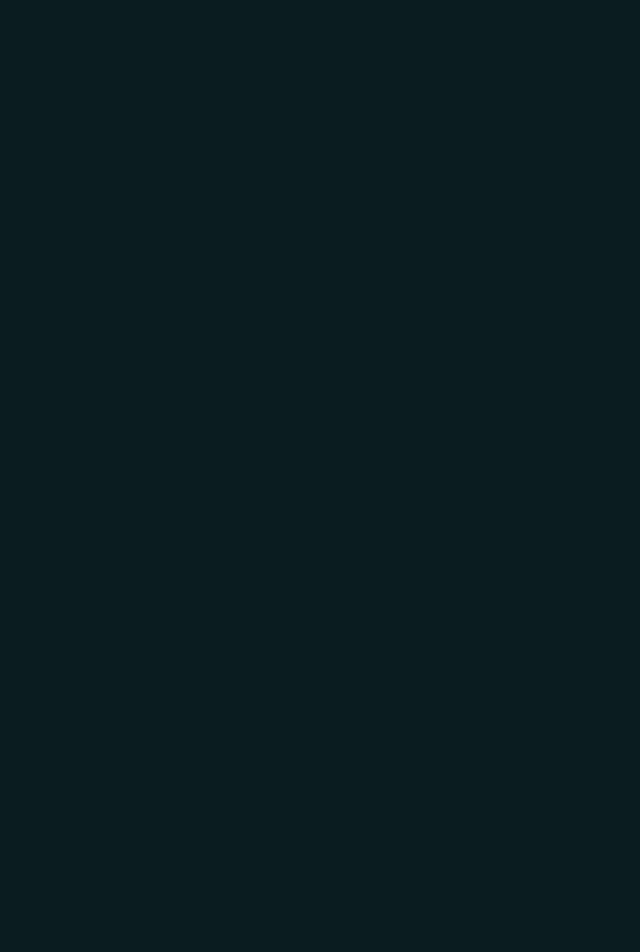
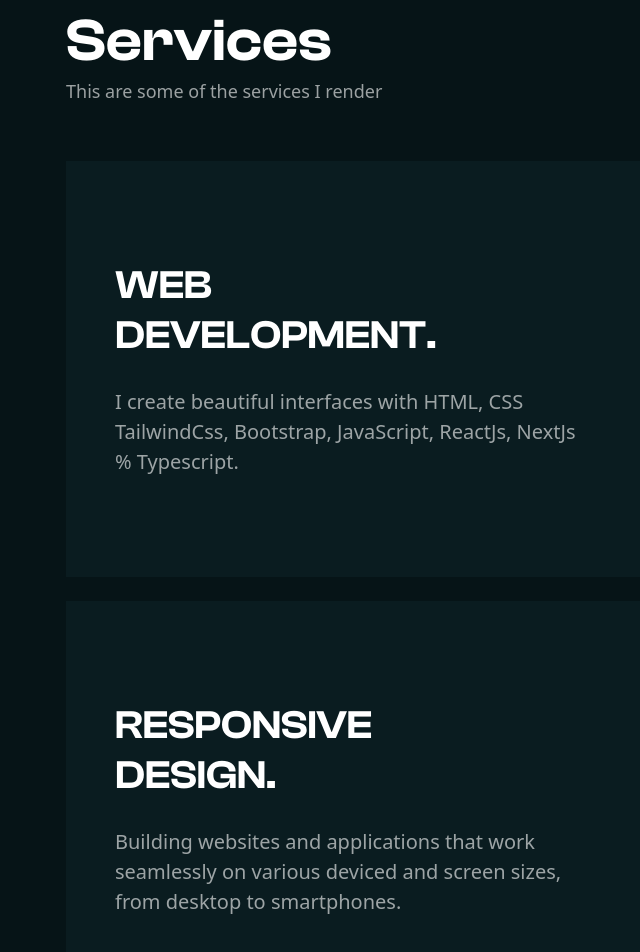
Before and after one commit to Victorola-coder/VickyJay, a React (Vite) app: page / in a window 1280 px wide. Shown: the part 670-1622 px from the top of the page, without its empty margins (10-650 px from the left). Before the commit the page ends 800 px from the top, so only its background shows below. Built offline with nearby package versions, Linux system fonts and the light colour scheme.

Commit message:
installed tailwindcss-border-gradients

```diff
--- a/package.json
+++ b/package.json
@@ -14,7 +14,8 @@
     "framer-motion": "^10.15.1",
     "react": "^18.2.0",
     "react-dom": "^18.2.0",
-    "react-router-dom": "^6.14.2"
+    "react-router-dom": "^6.14.2",
+    "tailwindcss-border-gradients": "^2.0.3"
   },
   "devDependencies": {
     "@types/react": "^18.2.14",
--- a/src/Pages/Home.jsx
+++ b/src/Pages/Home.jsx
@@ -1,13 +1,15 @@
-import Hero from '../components/Hero'
-import Navbar from '../components/Navbar'
+import Hero from "../components/Hero";
+import Navbar from "../components/Navbar";
+import Services from "../components/Services";
 
 function Home() {
   return (
     <main>
-      <Navbar/>
-      <Hero/>
+      <Navbar />
+      <Hero />
+      <Services />
     </main>
-  )
+  );
 }
 
-export default Home
+export default Home;
--- a/src/assets/Icons.jsx
+++ b/src/assets/Icons.jsx
@@ -118,7 +118,7 @@ export const LinkedIcon = ({ className }) => {
   );
 };
 
-export function InIcon({className}) {
+export function InIcon({ className }) {
   return (
     <svg
       viewBox="0 0 512 512"
--- a/src/components/Hero.jsx
+++ b/src/components/Hero.jsx
@@ -31,7 +31,9 @@ const Hero = () => {
                 ensuring a seamless web experience for clients across africa.
               </p>
               <p className={`max-w-[319px]`}>
-                Highly skilled at progressive enhancement, design systems & UI Engineering.
+                Highly skilled at progressive enhancement, design systems & UI
+                Engineering - performance and scalability are top objectives on
+                my radar.
               </p>
             </div>
             <div className="mt-[35px] md:mt-[65px] flex justify-start items-center  gap-[26px] md:gap-[40px]">
@@ -83,16 +85,15 @@ const Hero = () => {
                   className={`w-[30px] h-[30px] rounded-full border-[#1ED760] border-solid border-[2px] p-0.5  transition-all duration-700 hover:bg-[#CFFAFF]`}
                 />
               </motion.a>
-
             </div>
           </div>
           <div className="mt-[2.5rem]">
             <div className="relative w-max flex flex-col justify-center">
-             <motion.div whileHover={{}}>
+              <motion.div whileHover={{}}>
                 <img
                   src={hero}
                   alt="hero image is here"
-                 className="absolute w-full h-full md:bottom-5 md:right-6 lg:bottom-10 lg:right-12"
+                  className="absolute w-full h-full md:bottom-5 md:right-6 lg:bottom-10 lg:right-12"
                   draggable={false}
                 />
               </motion.div>
--- /dev/null
+++ b/src/components/Services.jsx
@@ -0,0 +1,56 @@
+const Services = () => {
+  return (
+    <section className={`mt-[20px] mx-[30px] md:mt-[86px] md:mx-[76px]`}>
+      <div>
+        <h2
+          className={`font-clashbold font-semibold text-white text-[25px] leading-[30.75px] md:text-[60px] md:leading-[73.8px]`}
+        >
+          Services
+        </h2>
+        <p
+          className={`text-[#FFFFFF99] font-medium text-[15px]leading-[22.5px]  md:text-[18px] md:leading-[27px]`}
+        >
+          This are some of the services I render
+        </p>
+      </div>
+
+      {/* cards */}
+      <div className="mt-[56px]">
+        <div className={`md:flex md:flex-col md:gap-[24px]`}>
+          <div
+            className={`bg-[#0A1C20] text-[#FFFFFF99] md:py-[100px] md:px-[49px] md:w-[641px] md:h-[416px] shrink-0`}
+          >
+            <h4
+              className={`font-semibold text-white font-clashbold md:max-w-[312px] md:text-[40px] md:leading-[49.2px]`}
+            >
+              WEB DEVELOPMENT.
+            </h4>
+            <p
+              className={`font-normal md:mt-[27px] md:max-w-[466px] md:leading-[30px] md:text-[20px]`}
+            >
+              I create beautiful interfaces with HTML, CSS TailwindCss,
+              Bootstrap, JavaScript, ReactJs, NextJs % Typescript.
+            </p>
+          </div>
+          <div
+            className={`bg-[#0A1C20]  text-[#FFFFFF99] md:py-[100px] md:px-[49px] md:w-[641px] md:h-[416px] shrink-0`}
+          >
+            <h4
+              className={`font-semibold uppercase text-white font-clashbold md:max-w-[400px] md:text-[40px] md:leading-[49.2px]`}
+            >
+              Responsive Design.
+            </h4>
+            <p
+              className={`font-normal md:mt-[27px] md:max-w-[466px] md:leading-[30px] md:text-[20px]`}
+            >
+              Building websites and applications that work seamlessly on various
+              deviced and screen sizes, from desktop to smartphones.
+            </p>
+          </div>
+        </div>
+      </div>
+    </section>
+  );
+};
+
+export default Services;
--- a/src/index.css
+++ b/src/index.css
@@ -13,8 +13,8 @@
 body,
 html {
   overflow-x: hidden;
-  background-color: #0a1c20;
-  /* background-color: #061417; */
+  /* background-color: #0a1c20; */
+  background-color: #061417;
   /* background-color: black; */
   color: white;
 }
```
Also changed, not shown: 1 other file (tests, documents, lock files or other folders).
